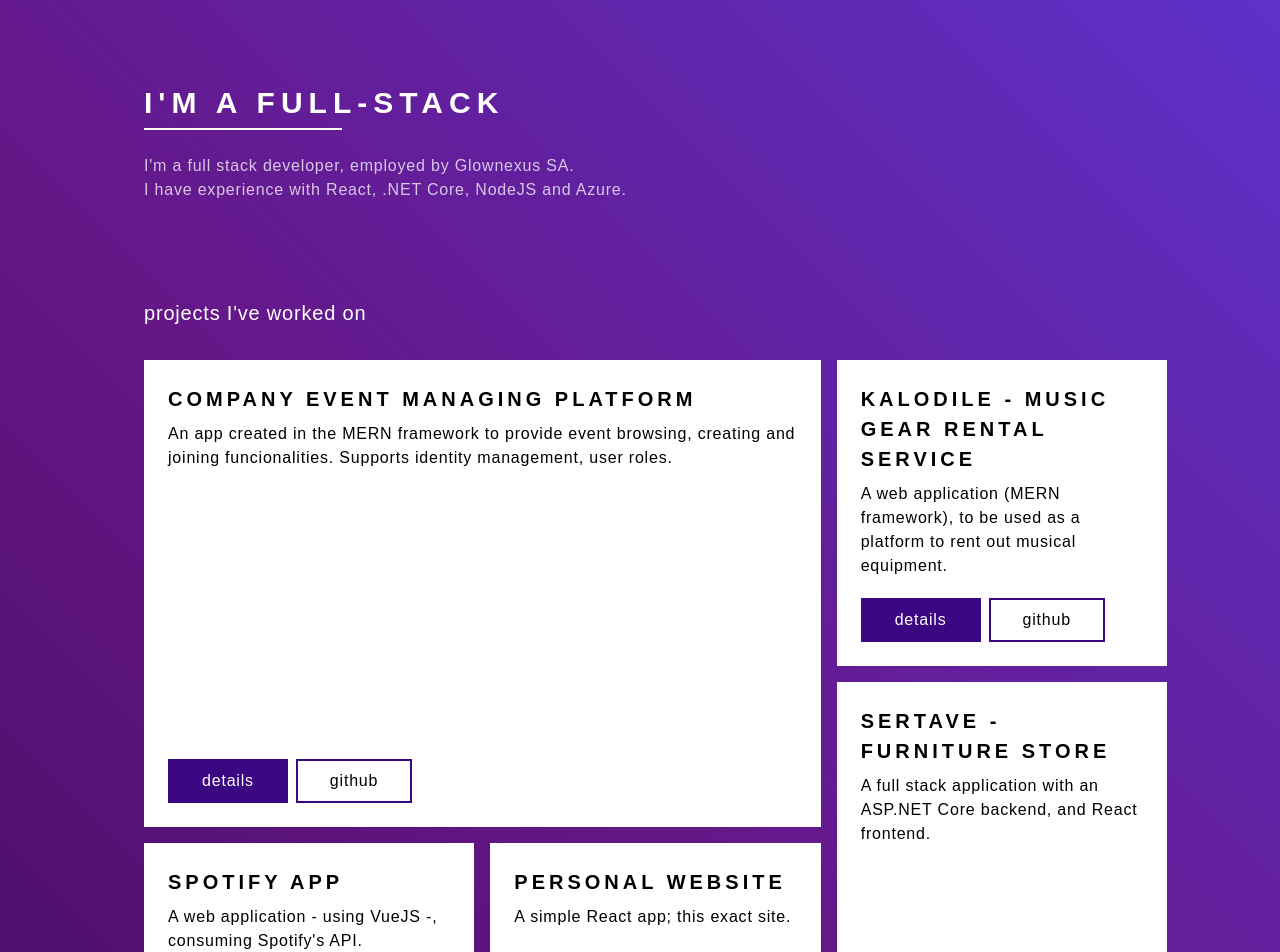
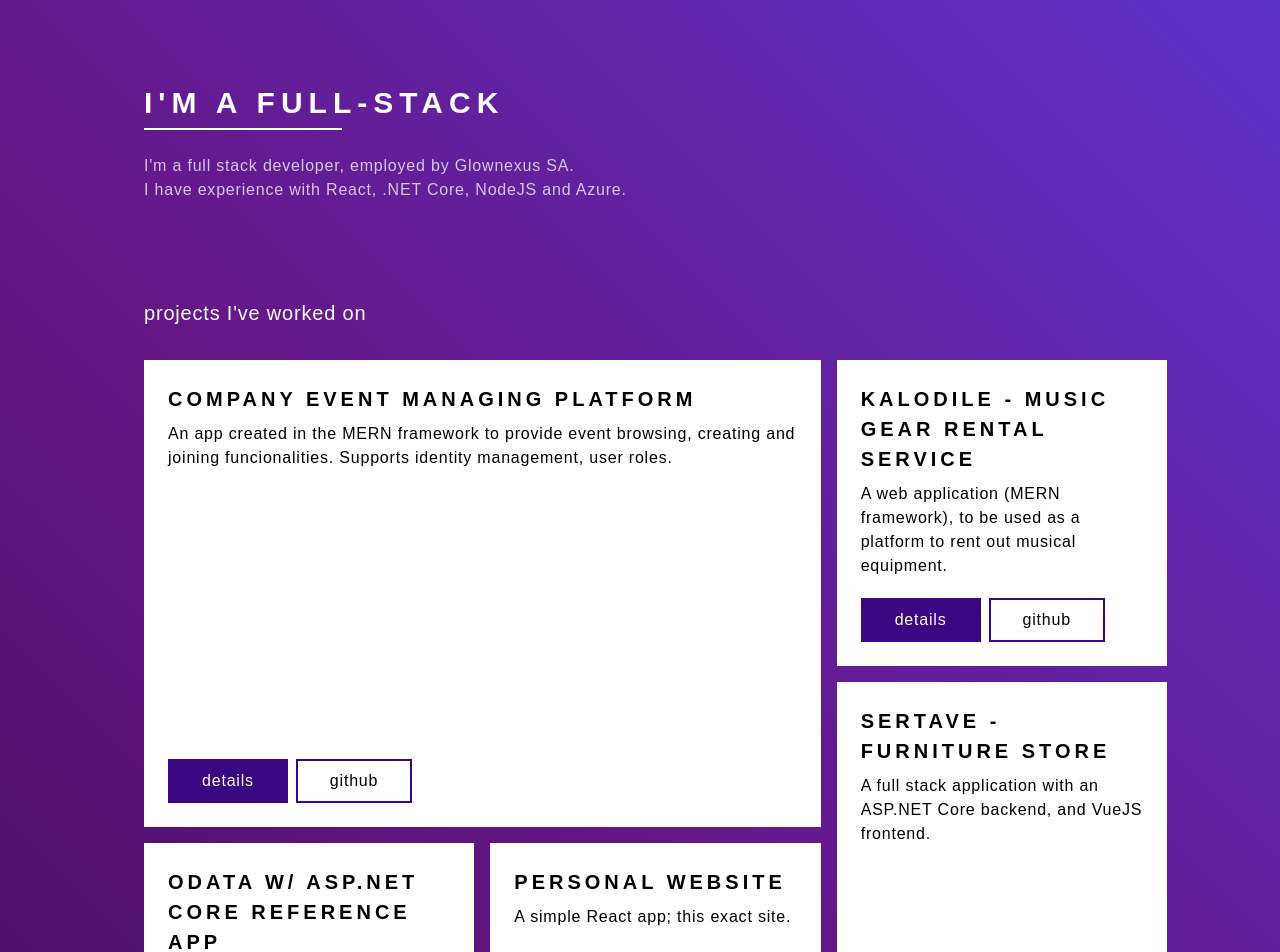
Before and after one commit to danielagg/personal-website-ts, a React (Create React App) app: page / in a window 1280 px wide. Shown: the top 952 px of the page. Built offline with nearby package versions, Linux system fonts and the light colour scheme.

Commit message:
Replacing Spotify App with OData ASP.NET Core ref app

```diff
--- a/src/state/InitialState.ts
+++ b/src/state/InitialState.ts
@@ -9,29 +9,42 @@ export const InitialState: PortfolioState = {
         "An app created in the MERN framework to provide event browsing, creating and joining funcionalities. Supports identity management, user roles.",
       detailsLink: "company-event-manager",
       githubLink: "https://github.com/danielagg/event-organizer",
-      technologies: ["ReactJS", "Redux (w/ Saga)", "NodeJS", "MongoDB", "Tailwind CSS", "OAuth"],
+      technologies: [
+        "ReactJS",
+        "Redux (w/ Saga)",
+        "NodeJS",
+        "MongoDB",
+        "Tailwind CSS",
+        "OAuth"
+      ],
       keywords: ["ReactJS", "MERN", "Tailwind CSS"],
-      detailedDescription: "Lorem ipsum dolor sit amet, consectetur adipiscing elit. Duis mollis nisi a eros suscipit lacinia. Suspendisse eget nibh nec nulla semper semper. Proin interdum eros et nibh vestibulum, id vulputate orci pharetra. Etiam dui erat, ultricies nec porttitor ut, pretium a orci. Maecenas sed pharetra dolor.\nSuspendisse varius suscipit malesuada. Vestibulum ante ipsum primis in faucibus orci luctus et ultrices posuere cubilia Curae; Aenean vitae arcu fermentum, finibus purus in, consectetur sem.\nPellentesque finibus vel orci quis varius. Aliquam sed metus risus. Cras auctor augue augue. Maecenas id lacus arcu. Donec lectus lacus, gravida a vulputate a, vehicula a massa. Duis commodo sapien eu nisl cursus, id porta tellus scelerisque. Aliquam ornare id sem non consequat. Suspendisse facilisis elit nec neque vestibulum convallis."
+      detailedDescription:
+        "Lorem ipsum dolor sit amet, consectetur adipiscing elit. Duis mollis nisi a eros suscipit lacinia. Suspendisse eget nibh nec nulla semper semper. Proin interdum eros et nibh vestibulum, id vulputate orci pharetra. Etiam dui erat, ultricies nec porttitor ut, pretium a orci. Maecenas sed pharetra dolor.\nSuspendisse varius suscipit malesuada. Vestibulum ante ipsum primis in faucibus orci luctus et ultrices posuere cubilia Curae; Aenean vitae arcu fermentum, finibus purus in, consectetur sem.\nPellentesque finibus vel orci quis varius. Aliquam sed metus risus. Cras auctor augue augue. Maecenas id lacus arcu. Donec lectus lacus, gravida a vulputate a, vehicula a massa. Duis commodo sapien eu nisl cursus, id porta tellus scelerisque. Aliquam ornare id sem non consequat. Suspendisse facilisis elit nec neque vestibulum convallis."
     },
     {
       id: 2,
       name: "Kalodile - Music Gear Rental Service",
-      description: "A web application (MERN framework), to be used as a platform to rent out musical equipment.",
+      description:
+        "A web application (MERN framework), to be used as a platform to rent out musical equipment.",
       detailsLink: "kalodile",
       githubLink: "https://github.com/danielagg/kalodile-ts",
-      technologies: ["ReactJS", ],
+      technologies: ["ReactJS"],
       keywords: ["ReactJS", "Docker", "MERN"],
-      detailedDescription: "Lorem ipsum dolor sit amet, consectetur adipiscing elit. Duis mollis nisi a eros suscipit lacinia. Suspendisse eget nibh nec nulla semper semper. Proin interdum eros et nibh vestibulum, id vulputate orci pharetra. Etiam dui erat, ultricies nec porttitor ut, pretium a orci. Maecenas sed pharetra dolor.\nSuspendisse varius suscipit malesuada. Vestibulum ante ipsum primis in faucibus orci luctus et ultrices posuere cubilia Curae; Aenean vitae arcu fermentum, finibus purus in, consectetur sem.\nPellentesque finibus vel orci quis varius. Aliquam sed metus risus. Cras auctor augue augue. Maecenas id lacus arcu. Donec lectus lacus, gravida a vulputate a, vehicula a massa. Duis commodo sapien eu nisl cursus, id porta tellus scelerisque. Aliquam ornare id sem non consequat. Suspendisse facilisis elit nec neque vestibulum convallis."
+      detailedDescription:
+        "Lorem ipsum dolor sit amet, consectetur adipiscing elit. Duis mollis nisi a eros suscipit lacinia. Suspendisse eget nibh nec nulla semper semper. Proin interdum eros et nibh vestibulum, id vulputate orci pharetra. Etiam dui erat, ultricies nec porttitor ut, pretium a orci. Maecenas sed pharetra dolor.\nSuspendisse varius suscipit malesuada. Vestibulum ante ipsum primis in faucibus orci luctus et ultrices posuere cubilia Curae; Aenean vitae arcu fermentum, finibus purus in, consectetur sem.\nPellentesque finibus vel orci quis varius. Aliquam sed metus risus. Cras auctor augue augue. Maecenas id lacus arcu. Donec lectus lacus, gravida a vulputate a, vehicula a massa. Duis commodo sapien eu nisl cursus, id porta tellus scelerisque. Aliquam ornare id sem non consequat. Suspendisse facilisis elit nec neque vestibulum convallis."
     },
     {
       id: 3,
-      name: "Spotify App",
-      description: "A web application - using VueJS -, consuming Spotify's API.",
-      detailsLink: "spotify-app",
+
+      name: "OData w/ ASP.NET Core reference app",
+      description:
+        "A reference web application for OData usage with .NET Core.",
+      detailsLink: "asp-net-core-odata-ref-app",
       githubLink: "#",
-      technologies: ["VueJs", "3rd Party API"],
-      keywords: ["VueJS"],
-      detailedDescription: "Lorem ipsum dolor sit amet, consectetur adipiscing elit. Duis mollis nisi a eros suscipit lacinia. Suspendisse eget nibh nec nulla semper semper. Proin interdum eros et nibh vestibulum, id vulputate orci pharetra. Etiam dui erat, ultricies nec porttitor ut, pretium a orci. Maecenas sed pharetra dolor.\nSuspendisse varius suscipit malesuada. Vestibulum ante ipsum primis in faucibus orci luctus et ultrices posuere cubilia Curae; Aenean vitae arcu fermentum, finibus purus in, consectetur sem.\nPellentesque finibus vel orci quis varius. Aliquam sed metus risus. Cras auctor augue augue. Maecenas id lacus arcu. Donec lectus lacus, gravida a vulputate a, vehicula a massa. Duis commodo sapien eu nisl cursus, id porta tellus scelerisque. Aliquam ornare id sem non consequat. Suspendisse facilisis elit nec neque vestibulum convallis."
+      technologies: ["OData", "ASP.NET Core", "Entity Framework Core"],
+      keywords: ["OData", "ASP.NET Core"],
+      detailedDescription:
+        "Lorem ipsum dolor sit amet, consectetur adipiscing elit. Duis mollis nisi a eros suscipit lacinia. Suspendisse eget nibh nec nulla semper semper. Proin interdum eros et nibh vestibulum, id vulputate orci pharetra. Etiam dui erat, ultricies nec porttitor ut, pretium a orci. Maecenas sed pharetra dolor.\nSuspendisse varius suscipit malesuada. Vestibulum ante ipsum primis in faucibus orci luctus et ultrices posuere cubilia Curae; Aenean vitae arcu fermentum, finibus purus in, consectetur sem.\nPellentesque finibus vel orci quis varius. Aliquam sed metus risus. Cras auctor augue augue. Maecenas id lacus arcu. Donec lectus lacus, gravida a vulputate a, vehicula a massa. Duis commodo sapien eu nisl cursus, id porta tellus scelerisque. Aliquam ornare id sem non consequat. Suspendisse facilisis elit nec neque vestibulum convallis."
     },
     {
       id: 4,
@@ -39,19 +52,26 @@ export const InitialState: PortfolioState = {
       description: "A simple React app; this exact site.",
       detailsLink: "personal-site",
       githubLink: "https://github.com/danielagg/personal-website-ts",
-      technologies: ["ReactJS (w/ Context API)", "Tailwind CSS", "ZEIT integration"],
+      technologies: [
+        "ReactJS (w/ Context API)",
+        "Tailwind CSS",
+        "ZEIT integration"
+      ],
       keywords: [],
-      detailedDescription: "Lorem ipsum dolor sit amet, consectetur adipiscing elit. Duis mollis nisi a eros suscipit lacinia. Suspendisse eget nibh nec nulla semper semper. Proin interdum eros et nibh vestibulum, id vulputate orci pharetra. Etiam dui erat, ultricies nec porttitor ut, pretium a orci. Maecenas sed pharetra dolor.\nSuspendisse varius suscipit malesuada. Vestibulum ante ipsum primis in faucibus orci luctus et ultrices posuere cubilia Curae; Aenean vitae arcu fermentum, finibus purus in, consectetur sem.\nPellentesque finibus vel orci quis varius. Aliquam sed metus risus. Cras auctor augue augue. Maecenas id lacus arcu. Donec lectus lacus, gravida a vulputate a, vehicula a massa. Duis commodo sapien eu nisl cursus, id porta tellus scelerisque. Aliquam ornare id sem non consequat. Suspendisse facilisis elit nec neque vestibulum convallis."
+      detailedDescription:
+        "Lorem ipsum dolor sit amet, consectetur adipiscing elit. Duis mollis nisi a eros suscipit lacinia. Suspendisse eget nibh nec nulla semper semper. Proin interdum eros et nibh vestibulum, id vulputate orci pharetra. Etiam dui erat, ultricies nec porttitor ut, pretium a orci. Maecenas sed pharetra dolor.\nSuspendisse varius suscipit malesuada. Vestibulum ante ipsum primis in faucibus orci luctus et ultrices posuere cubilia Curae; Aenean vitae arcu fermentum, finibus purus in, consectetur sem.\nPellentesque finibus vel orci quis varius. Aliquam sed metus risus. Cras auctor augue augue. Maecenas id lacus arcu. Donec lectus lacus, gravida a vulputate a, vehicula a massa. Duis commodo sapien eu nisl cursus, id porta tellus scelerisque. Aliquam ornare id sem non consequat. Suspendisse facilisis elit nec neque vestibulum convallis."
     },
     {
       id: 5,
       name: "Sertave - Furniture Store",
-      description: "A full stack application with an ASP.NET Core backend, and React frontend.",
+      description:
+        "A full stack application with an ASP.NET Core backend, and VueJS frontend.",
       detailsLink: "sertave",
       githubLink: "https://github.com/danielagg/sertave-amplifications",
-      technologies: ["ASP.NET Core", "Entity Framework Core", "React", "Redux (w/ Saga)", "OAuth"],
-      keywords: ["ASP.NET Core", "React"],
-      detailedDescription: "Lorem ipsum dolor sit amet, consectetur adipiscing elit. Duis mollis nisi a eros suscipit lacinia. Suspendisse eget nibh nec nulla semper semper. Proin interdum eros et nibh vestibulum, id vulputate orci pharetra. Etiam dui erat, ultricies nec porttitor ut, pretium a orci. Maecenas sed pharetra dolor.\nSuspendisse varius suscipit malesuada. Vestibulum ante ipsum primis in faucibus orci luctus et ultrices posuere cubilia Curae; Aenean vitae arcu fermentum, finibus purus in, consectetur sem.\nPellentesque finibus vel orci quis varius. Aliquam sed metus risus. Cras auctor augue augue. Maecenas id lacus arcu. Donec lectus lacus, gravida a vulputate a, vehicula a massa. Duis commodo sapien eu nisl cursus, id porta tellus scelerisque. Aliquam ornare id sem non consequat. Suspendisse facilisis elit nec neque vestibulum convallis."
+      technologies: ["ASP.NET Core", "Entity Framework Core", "VueJS", "OAuth"],
+      keywords: ["ASP.NET Core", "VueJS"],
+      detailedDescription:
+        "Lorem ipsum dolor sit amet, consectetur adipiscing elit. Duis mollis nisi a eros suscipit lacinia. Suspendisse eget nibh nec nulla semper semper. Proin interdum eros et nibh vestibulum, id vulputate orci pharetra. Etiam dui erat, ultricies nec porttitor ut, pretium a orci. Maecenas sed pharetra dolor.\nSuspendisse varius suscipit malesuada. Vestibulum ante ipsum primis in faucibus orci luctus et ultrices posuere cubilia Curae; Aenean vitae arcu fermentum, finibus purus in, consectetur sem.\nPellentesque finibus vel orci quis varius. Aliquam sed metus risus. Cras auctor augue augue. Maecenas id lacus arcu. Donec lectus lacus, gravida a vulputate a, vehicula a massa. Duis commodo sapien eu nisl cursus, id porta tellus scelerisque. Aliquam ornare id sem non consequat. Suspendisse facilisis elit nec neque vestibulum convallis."
     }
   ]
 };
```
